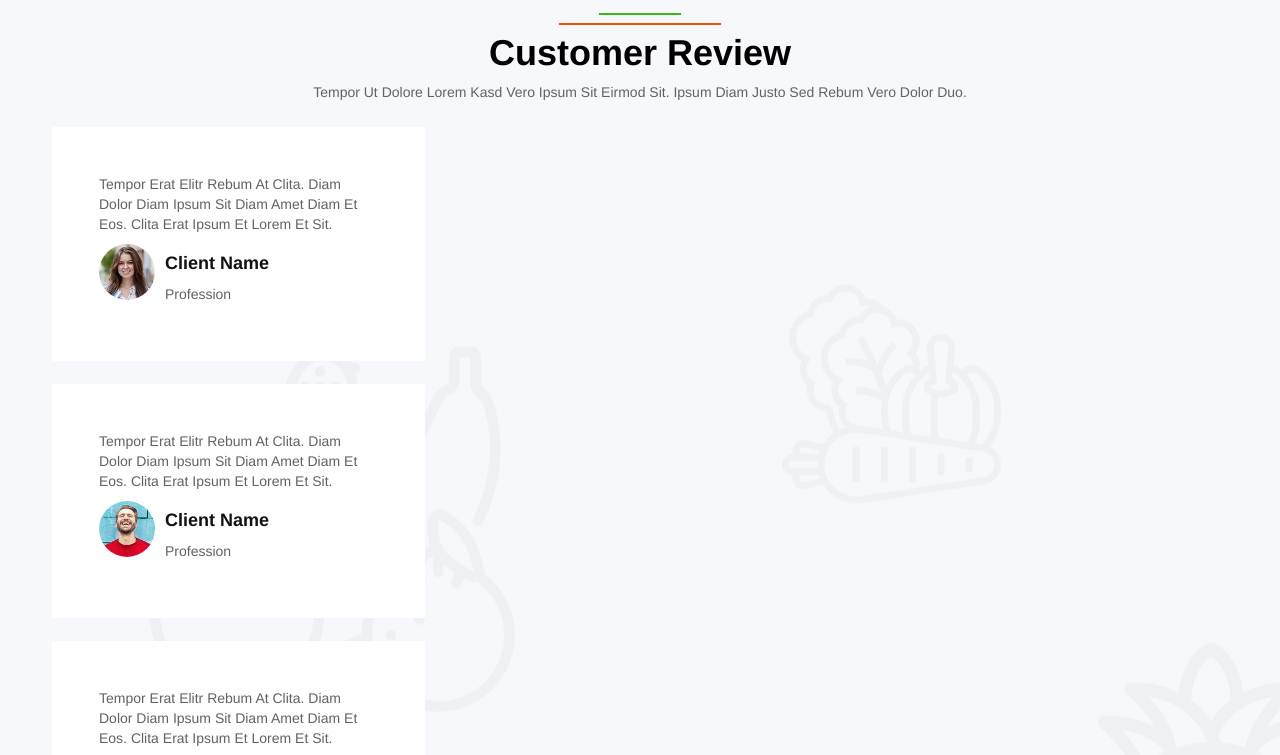
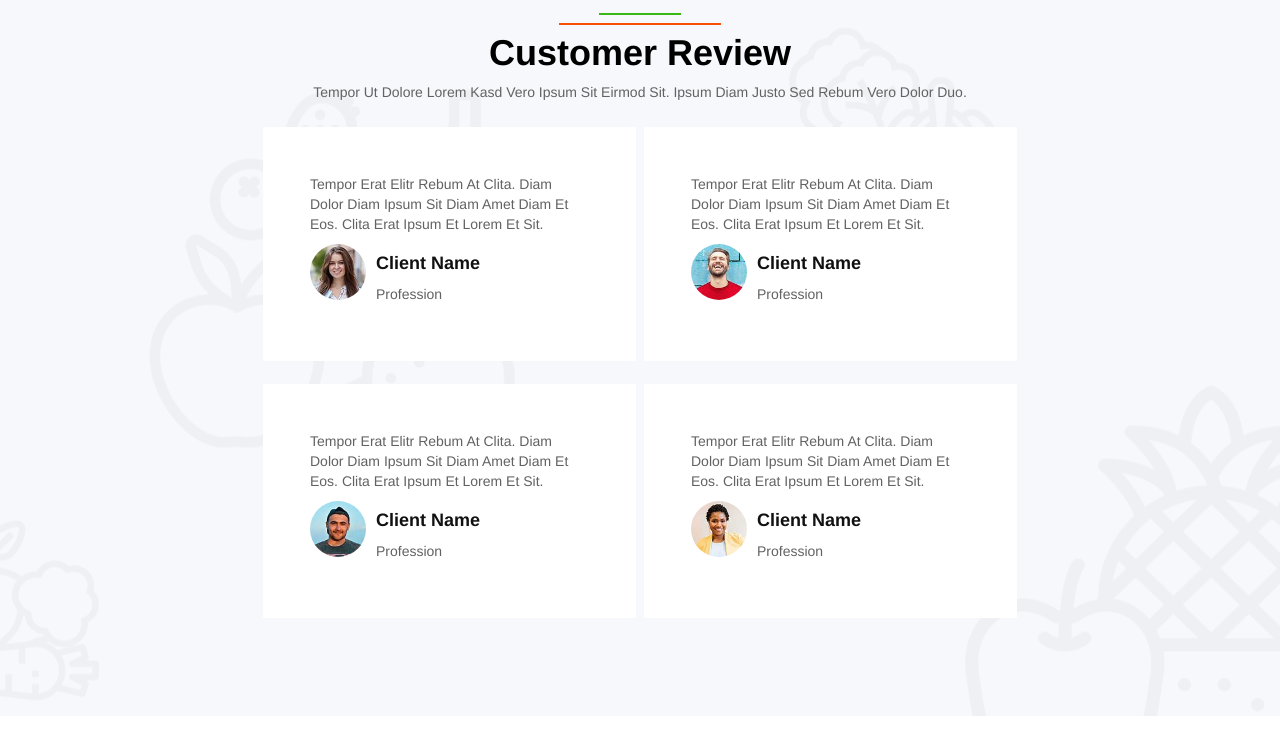
Before and after one commit to MonaMohamedAbdelaziz2003/foody, a plain HTML site: page index.html in a window 1280 px wide. Shown: the part 3660-4415 px from the top of the page. Drawn offline with nearby package versions, Linux system fonts and the light colour scheme; some packages are replaced by stand-ins of ours; a script that the page names is missing.

Commit message:
Update index.html

```diff
--- a/index.html
+++ b/index.html
@@ -381,7 +381,7 @@
             </p>
         </div>
         <!-- <div class="div2_page5"> -->
-        <div class="clients owl-carousel owl-theme owl-item">
+        <div class="clientss1 owl-carousel owl-theme owl-item">
             <div class="client item">
                 <p>Tempor erat elitr rebum at clita. Diam dolor diam ipsum sit diam amet diam et eos. Clita erat ipsum et lorem et sit.</p>
                 <div class="info_client">
```
